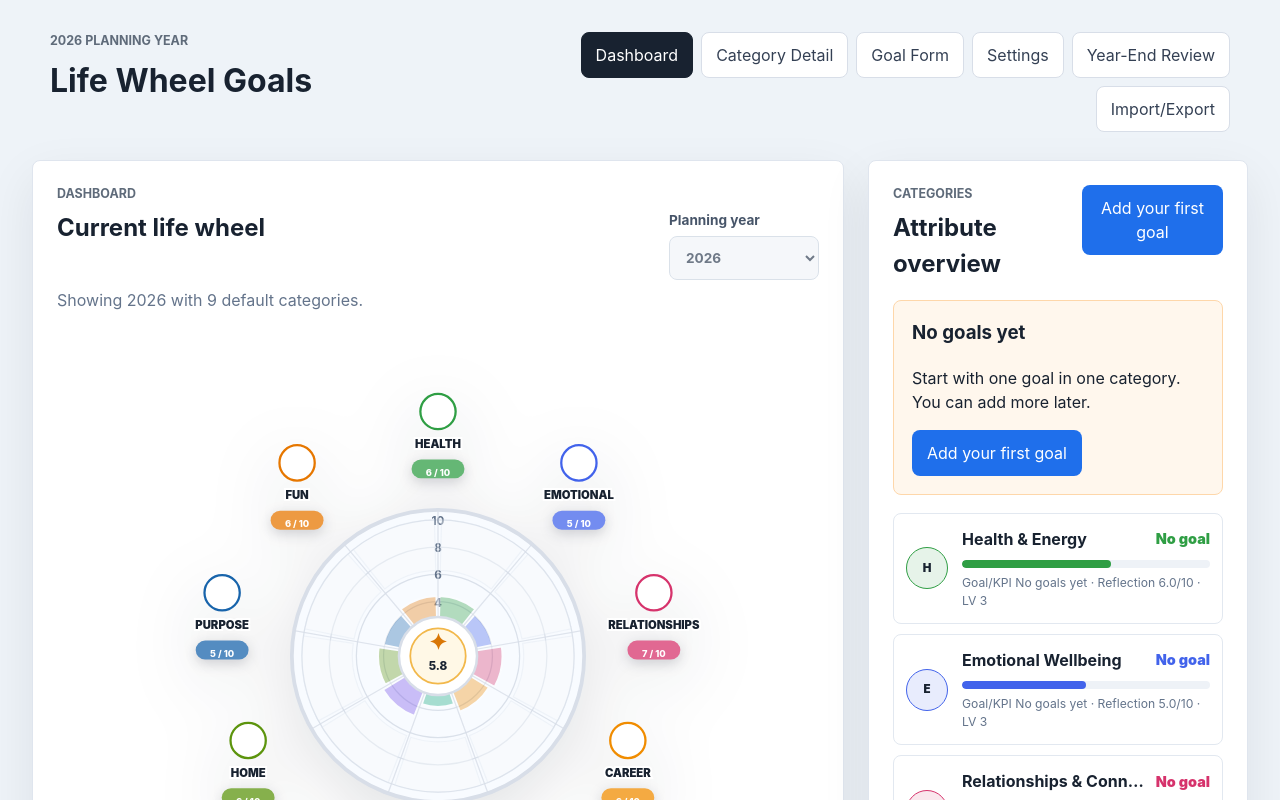
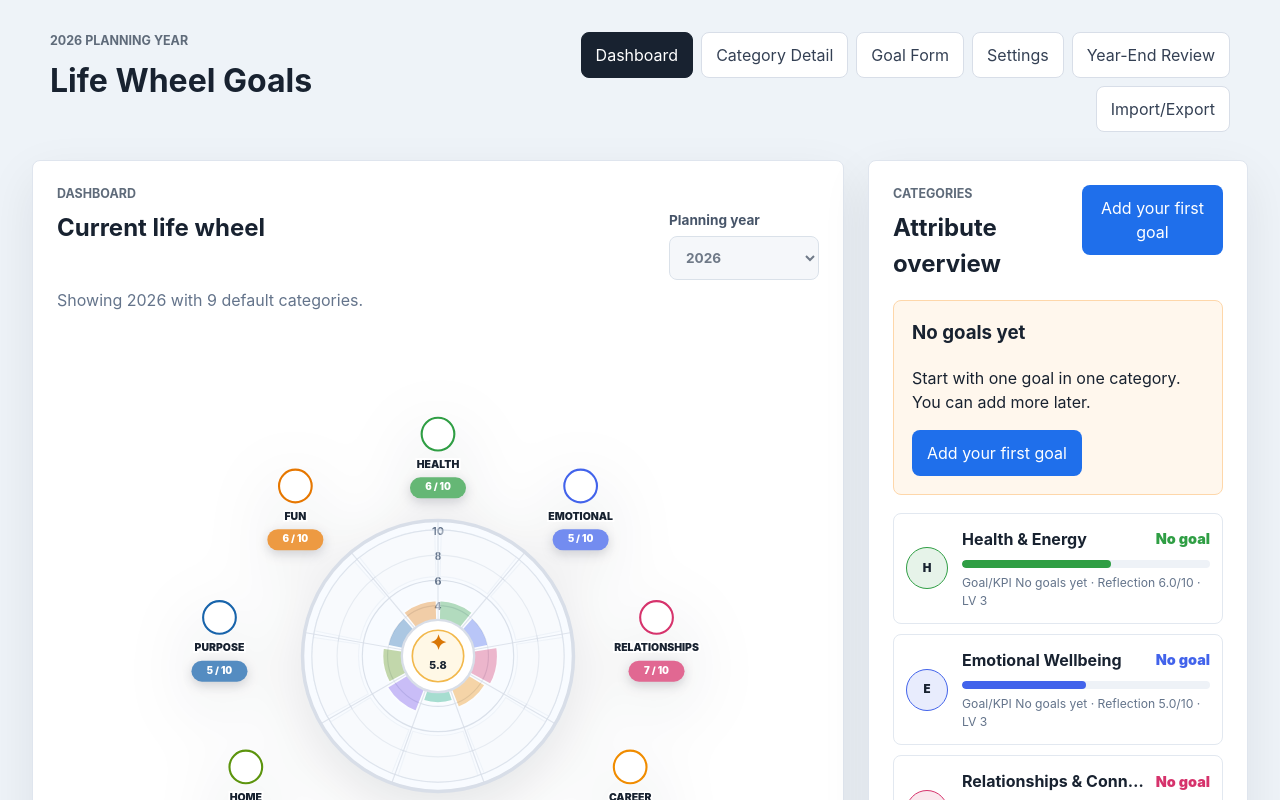
Before and after one commit to mk5wym6ykf-prog/codex_sandbox, a React (Vite) app: page / in a window 1280 px wide. Shown: the top 800 px of the page. Built offline with nearby package versions, Linux system fonts and the light colour scheme.

Commit message:
Align life wheel labels

```diff
--- a/src/App.css
+++ b/src/App.css
@@ -243,10 +243,11 @@ button {
 }
 
 .wheel-grade {
+  alignment-baseline: middle;
   dominant-baseline: middle;
   fill: #ffffff;
-  font-size: 0.46rem;
-  font-weight: 800;
+  font-size: 0.52rem;
+  font-weight: 900;
 }
 
 .wheel-hub-outer {
--- a/src/App.tsx
+++ b/src/App.tsx
@@ -262,12 +262,12 @@ function LifeWheelPreview({
   const reflectionMaxRadius = 62;
   const goalBaseRadius = 68;
   const goalMaxRadius = 108;
-  const badgeRadius = 174;
+  const badgeRadius = 190;
   const segmentAngle = 360 / scores.length;
 
   return (
     <div className="wheel-preview" aria-label={`Life wheel score ${formatScore(overallScore)} out of 10`}>
-      <svg className="life-wheel" viewBox="-104 -104 508 508" role="img">
+      <svg className="life-wheel" viewBox="-124 -124 548 548" role="img">
         <title>Life wheel category scores</title>
         <circle className="wheel-outer-track" cx={center} cy={center} r="116" />
         {[2, 4, 6, 8, 10].map((score) => (
@@ -283,13 +283,8 @@ function LifeWheelPreview({
           const startAngle = -90 + index * segmentAngle + 1.5;
           const endAngle = -90 + (index + 1) * segmentAngle - 1.5;
           const spokeEnd = getWheelPoint(center, center, 116, angle);
-          const labelAnchorPoint = getWheelPoint(center, center, badgeRadius, angle);
+          const badgePoint = getWheelPoint(center, center, badgeRadius, angle);
           const labelLines = getWheelLabelLines(category.name);
-          const labelGroupOffset = 20 + (labelLines.length - 1) * 6;
-          const badgePoint = {
-            x: labelAnchorPoint.x,
-            y: labelAnchorPoint.y - labelGroupOffset,
-          };
           const labelStartY = badgePoint.y + 29;
           const scorePillY = labelStartY + labelLines.length * 12 + 5;
           const reflectionRadius = scaleWheelScore(selfReflectionScore, hubRadius, reflectionMaxRadius);
@@ -334,18 +329,18 @@ function LifeWheelPreview({
               </text>
               <rect
                 className={goalKpiScore === null ? "wheel-score-pill reflection" : "wheel-score-pill"}
-                height="15"
-                rx="7.5"
+                height="18"
+                rx="9"
                 style={{ "--category-color": category.color } as CSSProperties}
-                width="42"
-                x={badgePoint.x - 21}
-                y={scorePillY - 8}
+                width="48"
+                x={badgePoint.x - 24}
+                y={scorePillY - 9}
               />
               <text
                 className="wheel-grade"
                 textAnchor="middle"
                 x={badgePoint.x}
-                y={scorePillY + 3}
+                y={scorePillY}
               >
                 {wheelScoreLabel}
               </text>
```
